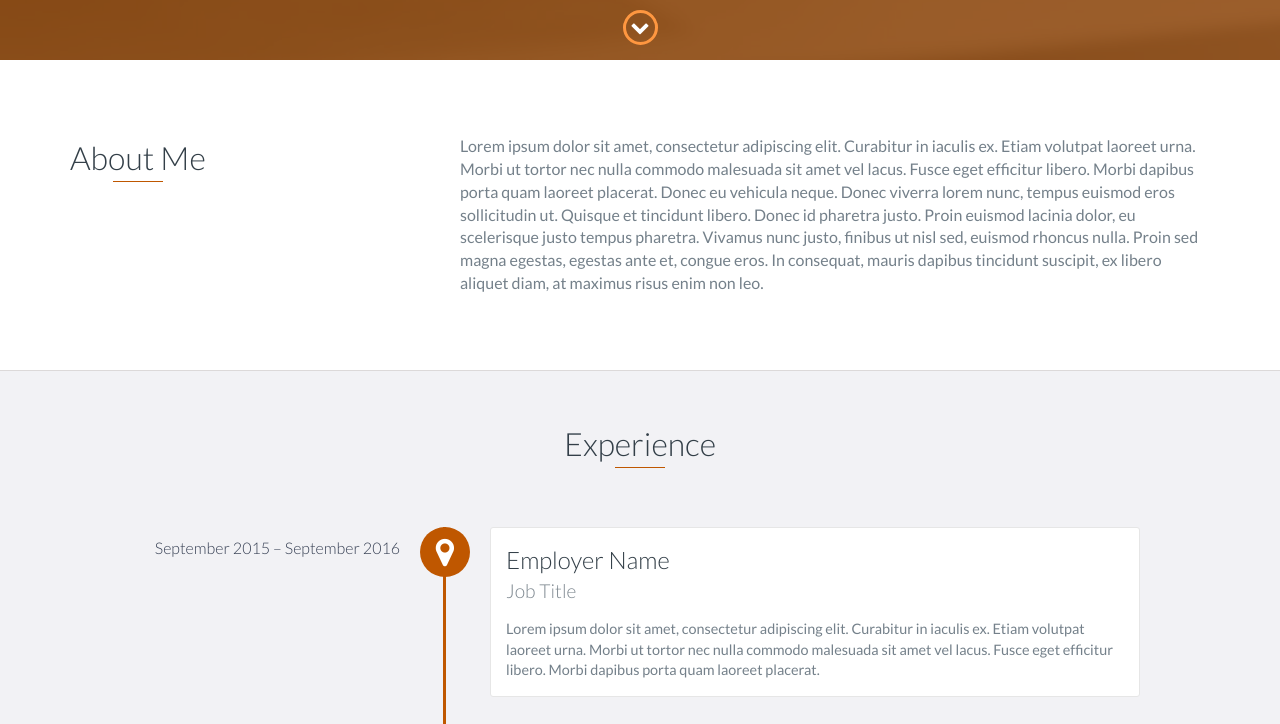
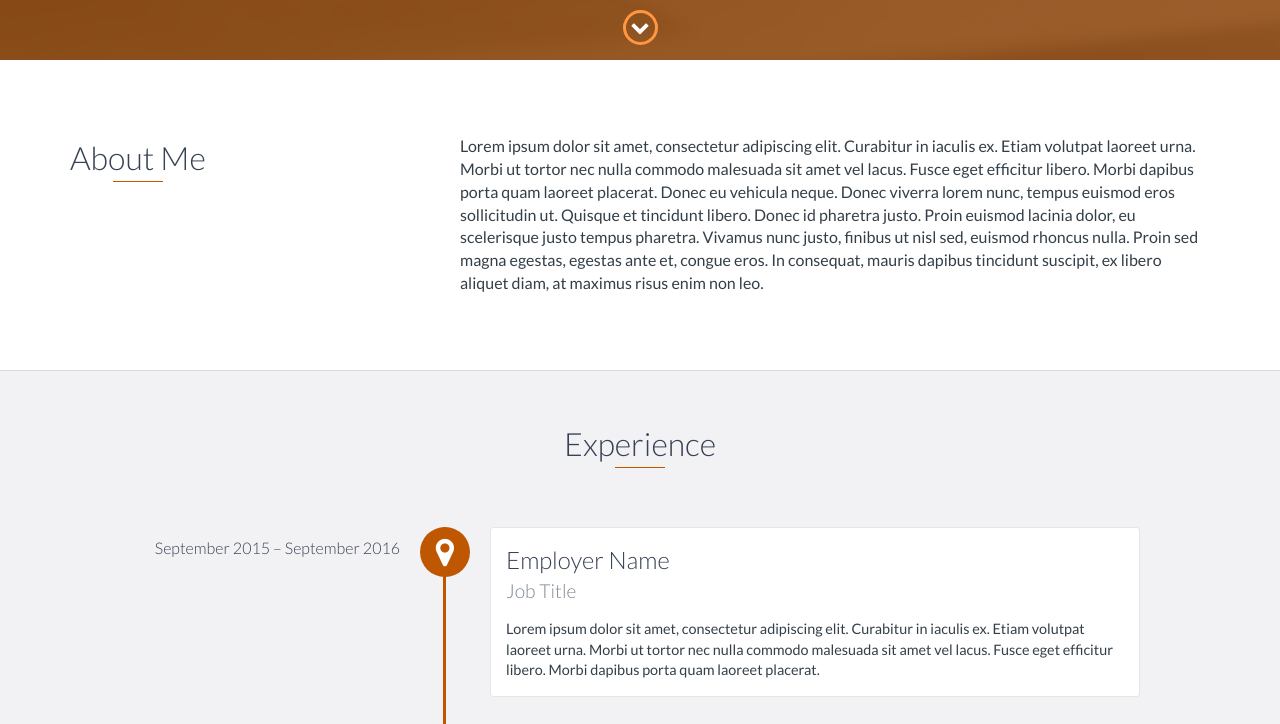
Before and after one commit to sallyxp/daniel-p-sullivan.github.io, a website: page index.html in a window 1280 px wide. Shown: the part 740-1464 px from the top of the page. Drawn offline with nearby package versions, Linux system fonts and the light colour scheme.

Commit message:
color change 2
trying again

```diff
--- a/scss/styles.scss
+++ b/scss/styles.scss
@@ -45,8 +45,8 @@ $background-alt: #f2f2f5;
 $border: #dcd9d9;
 
 // Define text colors
-$heading: #333f48;
-$text: #74808a;
+$heading: #374054;
+$text: #333f48;
 
 /*
     ---------------------
```
Also changed, not shown: css/styles.css.
